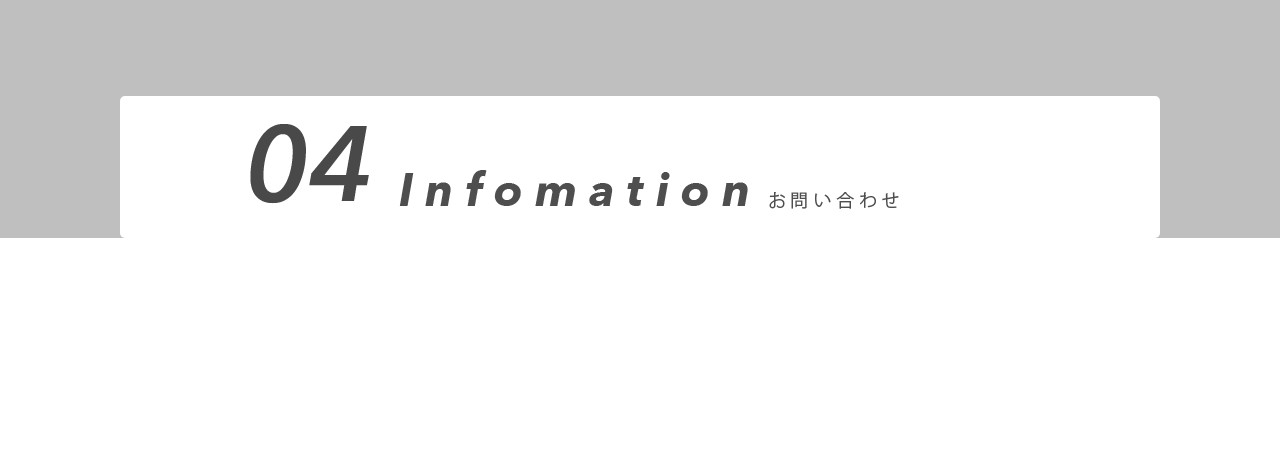
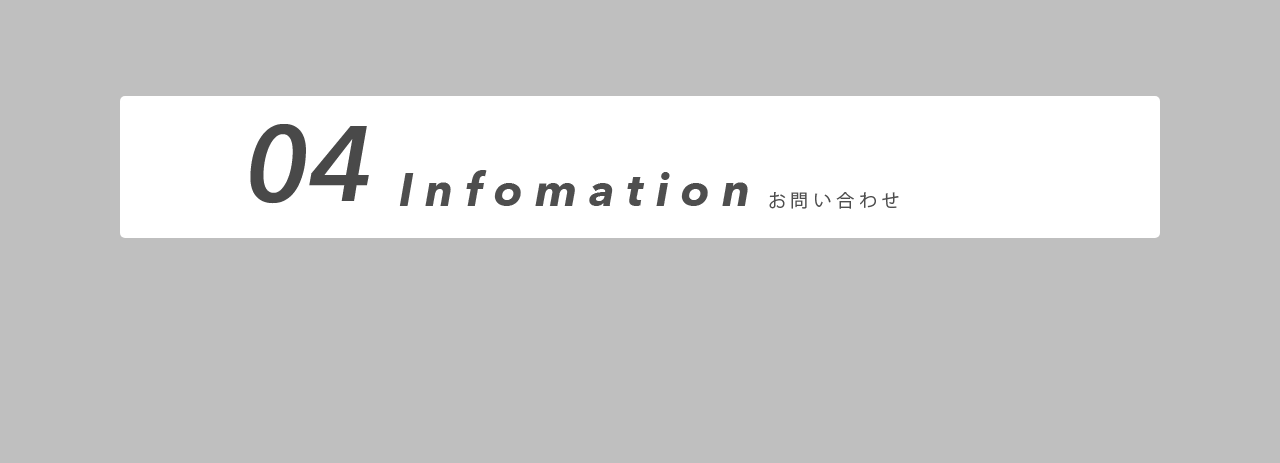
Before and after one commit to ayafujiaya/shibuhouse_new_web, a PHP site: page / in a window 1280 px wide. Shown: the part 1884-2347 px from the top of the page. Before the commit the page ends 2122 px from the top, so only its background shows below. Run offline with PHP 8.4, Linux system fonts and the light colour scheme; some libraries are stand-ins or nearby versions.

Commit message:
css minor change

```diff
--- a/css/global.css
+++ b/css/global.css
@@ -123,7 +123,7 @@ border-radius: 5px;        /* CSS3草案 */
 	width: 100%;
 	background-color: rgb(191, 191, 191);
 	min-height: 500px;
-	padding: 125px 0 0 0;
+	padding: 125px 0 125px 0;
 
 }
 .midashi {
```
